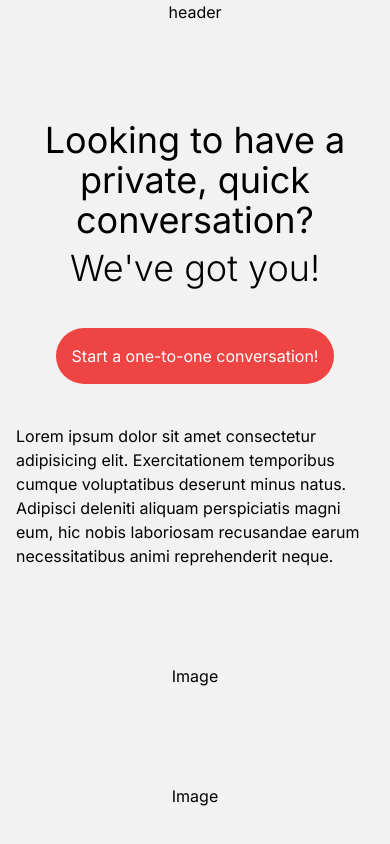
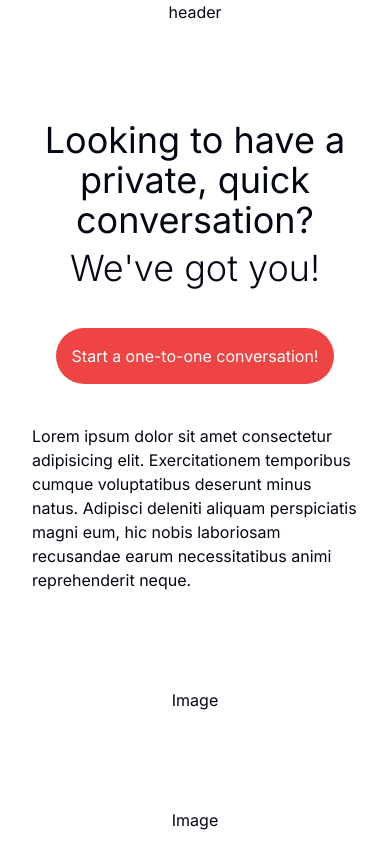
Before and after one commit to 7FyD/privacy-chat, a Next.js app: page / in a window 390 px wide. Shown: the top 844 px of the page. Built offline with nearby package versions, Linux system fonts and the light colour scheme.

Commit message:
feat: add shadcn ui

```diff
--- a/app/globals.css
+++ b/app/globals.css
@@ -2,14 +2,68 @@
 @tailwind components;
 @tailwind utilities;
 
-body {
-  background-color: #f2f2f2;
-  margin: 0;
-  padding: 0;
+@layer base {
+  :root {
+    --background: 0 0% 100%;
+    --foreground: 224 71.4% 4.1%;
+    --card: 0 0% 100%;
+    --card-foreground: 224 71.4% 4.1%;
+    --popover: 0 0% 100%;
+    --popover-foreground: 224 71.4% 4.1%;
+    --primary: 262.1 83.3% 57.8%;
+    --primary-foreground: 210 20% 98%;
+    --secondary: 220 14.3% 95.9%;
+    --secondary-foreground: 220.9 39.3% 11%;
+    --muted: 220 14.3% 95.9%;
+    --muted-foreground: 220 8.9% 46.1%;
+    --accent: 220 14.3% 95.9%;
+    --accent-foreground: 220.9 39.3% 11%;
+    --destructive: 0 84.2% 60.2%;
+    --destructive-foreground: 210 20% 98%;
+    --border: 220 13% 91%;
+    --input: 220 13% 91%;
+    --ring: 262.1 83.3% 57.8%;
+    --radius: 1rem;
+    --chart-1: 12 76% 61%;
+    --chart-2: 173 58% 39%;
+    --chart-3: 197 37% 24%;
+    --chart-4: 43 74% 66%;
+    --chart-5: 27 87% 67%;
+  }
+
+  .dark {
+    --background: 224 71.4% 4.1%;
+    --foreground: 210 20% 98%;
+    --card: 224 71.4% 4.1%;
+    --card-foreground: 210 20% 98%;
+    --popover: 224 71.4% 4.1%;
+    --popover-foreground: 210 20% 98%;
+    --primary: 263.4 70% 50.4%;
+    --primary-foreground: 210 20% 98%;
+    --secondary: 215 27.9% 16.9%;
+    --secondary-foreground: 210 20% 98%;
+    --muted: 215 27.9% 16.9%;
+    --muted-foreground: 217.9 10.6% 64.9%;
+    --accent: 215 27.9% 16.9%;
+    --accent-foreground: 210 20% 98%;
+    --destructive: 0 62.8% 30.6%;
+    --destructive-foreground: 210 20% 98%;
+    --border: 215 27.9% 16.9%;
+    --input: 215 27.9% 16.9%;
+    --ring: 263.4 70% 50.4%;
+    --chart-1: 220 70% 50%;
+    --chart-2: 160 60% 45%;
+    --chart-3: 30 80% 55%;
+    --chart-4: 280 65% 60%;
+    --chart-5: 340 75% 55%;
+  }
 }
 
-@layer utilities {
-  .text-balance {
-    text-wrap: balance;
+@layer base {
+  * {
+    @apply border-border;
+  }
+  body {
+    @apply bg-background text-foreground;
   }
 }
--- /dev/null
+++ b/app/lib/utils.ts
@@ -0,0 +1,6 @@
+import { type ClassValue, clsx } from "clsx"
+import { twMerge } from "tailwind-merge"
+
+export function cn(...inputs: ClassValue[]) {
+  return twMerge(clsx(inputs))
+}
--- a/tailwind.config.ts
+++ b/tailwind.config.ts
@@ -1,29 +1,80 @@
-import type { Config } from "tailwindcss";
+import type { Config } from "tailwindcss"
 
-const config: Config = {
+const config = {
+  darkMode: ["class"],
   content: [
-    "./pages/**/*.{js,ts,jsx,tsx,mdx}",
-    "./components/**/*.{js,ts,jsx,tsx,mdx}",
-    "./app/**/*.{js,ts,jsx,tsx,mdx}",
-  ],
+    './pages/**/*.{ts,tsx}',
+    './components/**/*.{ts,tsx}',
+    './app/**/*.{ts,tsx}',
+    './src/**/*.{ts,tsx}',
+	],
+  prefix: "",
   theme: {
+    container: {
+      center: true,
+      padding: "2rem",
+      screens: {
+        "2xl": "1400px",
+      },
+    },
     extend: {
-      backgroundImage: {
-        "gradient-radial": "radial-gradient(var(--tw-gradient-stops))",
-        "gradient-conic":
-          "conic-gradient(from 180deg at 50% 50%, var(--tw-gradient-stops))",
+      colors: {
+        border: "hsl(var(--border))",
+        input: "hsl(var(--input))",
+        ring: "hsl(var(--ring))",
+        background: "hsl(var(--background))",
+        foreground: "hsl(var(--foreground))",
+        primary: {
+          DEFAULT: "hsl(var(--primary))",
+          foreground: "hsl(var(--primary-foreground))",
+        },
+        secondary: {
+          DEFAULT: "hsl(var(--secondary))",
+          foreground: "hsl(var(--secondary-foreground))",
+        },
+        destructive: {
+          DEFAULT: "hsl(var(--destructive))",
+          foreground: "hsl(var(--destructive-foreground))",
+        },
+        muted: {
+          DEFAULT: "hsl(var(--muted))",
+          foreground: "hsl(var(--muted-foreground))",
+        },
+        accent: {
+          DEFAULT: "hsl(var(--accent))",
+          foreground: "hsl(var(--accent-foreground))",
+        },
+        popover: {
+          DEFAULT: "hsl(var(--popover))",
+          foreground: "hsl(var(--popover-foreground))",
+        },
+        card: {
+          DEFAULT: "hsl(var(--card))",
+          foreground: "hsl(var(--card-foreground))",
+        },
       },
-      container: {
-        center: true,
-        padding: {
-          DEFAULT: "1rem", // px-4
-          sm: "0.5rem", // sm:px-2
-          md: "2.5rem", // md:px-10
-          xl: "5rem", // xl:px-20
+      borderRadius: {
+        lg: "var(--radius)",
+        md: "calc(var(--radius) - 2px)",
+        sm: "calc(var(--radius) - 4px)",
+      },
+      keyframes: {
+        "accordion-down": {
+          from: { height: "0" },
+          to: { height: "var(--radix-accordion-content-height)" },
         },
+        "accordion-up": {
+          from: { height: "var(--radix-accordion-content-height)" },
+          to: { height: "0" },
+        },
+      },
+      animation: {
+        "accordion-down": "accordion-down 0.2s ease-out",
+        "accordion-up": "accordion-up 0.2s ease-out",
       },
     },
   },
-  plugins: [],
-};
-export default config;
+  plugins: [require("tailwindcss-animate")],
+} satisfies Config
+
+export default config
```
Also changed, not shown: package.json (+14 -5 lines), components.json (added), 1 other file (tests, documents, lock files or other folders).
